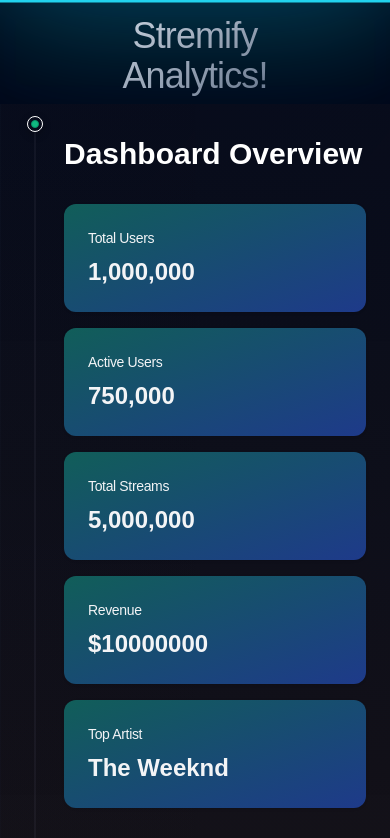
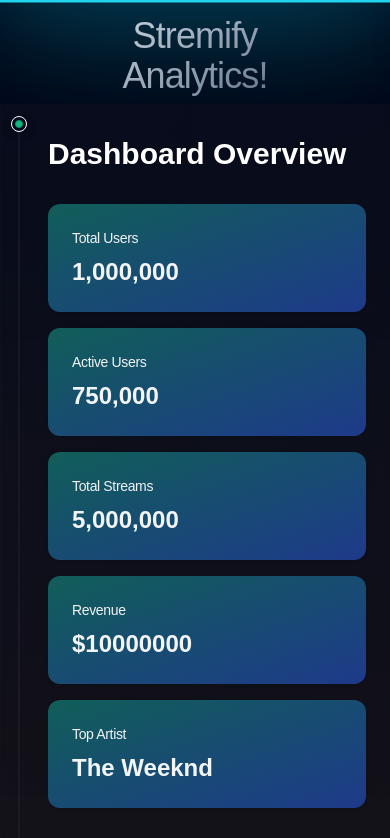
Before and after one commit to bikos/streamify-analytics-dashboard, a Next.js app: page / in a window 390 px wide. Shown: the top 838 px of the page. Built offline with nearby package versions, Linux system fonts and the light colour scheme.

Commit message:
tracker fixed

```diff
--- a/components/ui/tracing-beam.tsx
+++ b/components/ui/tracing-beam.tsx
@@ -42,7 +42,7 @@ export const TracingBeam = ({
 
   return (
     <motion.div ref={ref} className={cn("relative w-full   h-full", className)}>
-      <div className="absolute -left-28 ml-28  md:-left-20 top-3">
+      <div className="absolute -left-32 ml-28  md:-left-20 top-3">
         <motion.div
           transition={{
             duration: 0.2,
@@ -113,7 +113,7 @@ export const TracingBeam = ({
           </defs>
         </svg>
       </div>
-      <div className="ml-10 md:ml-28" ref={contentRef}>
+      <div className="ml-6 md:ml-28" ref={contentRef}>
         {children}
       </div>
     </motion.div>
```
